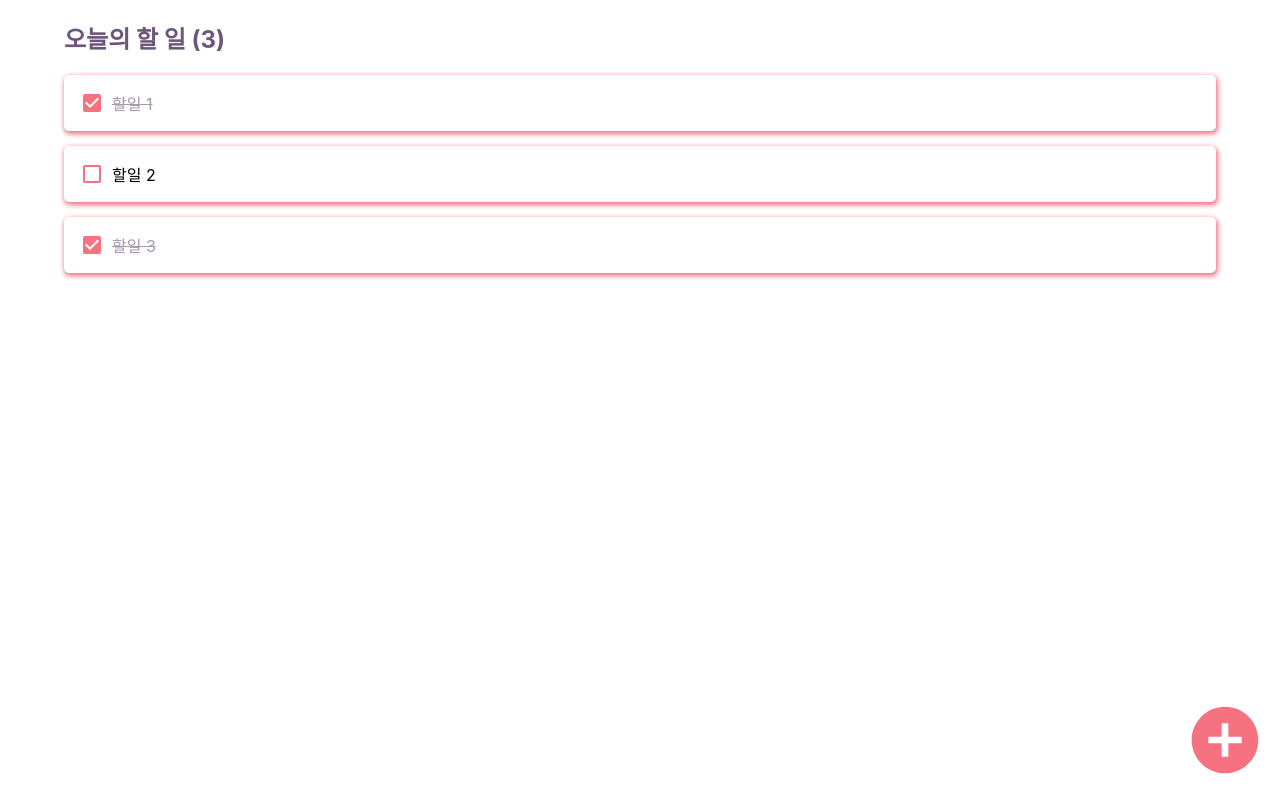
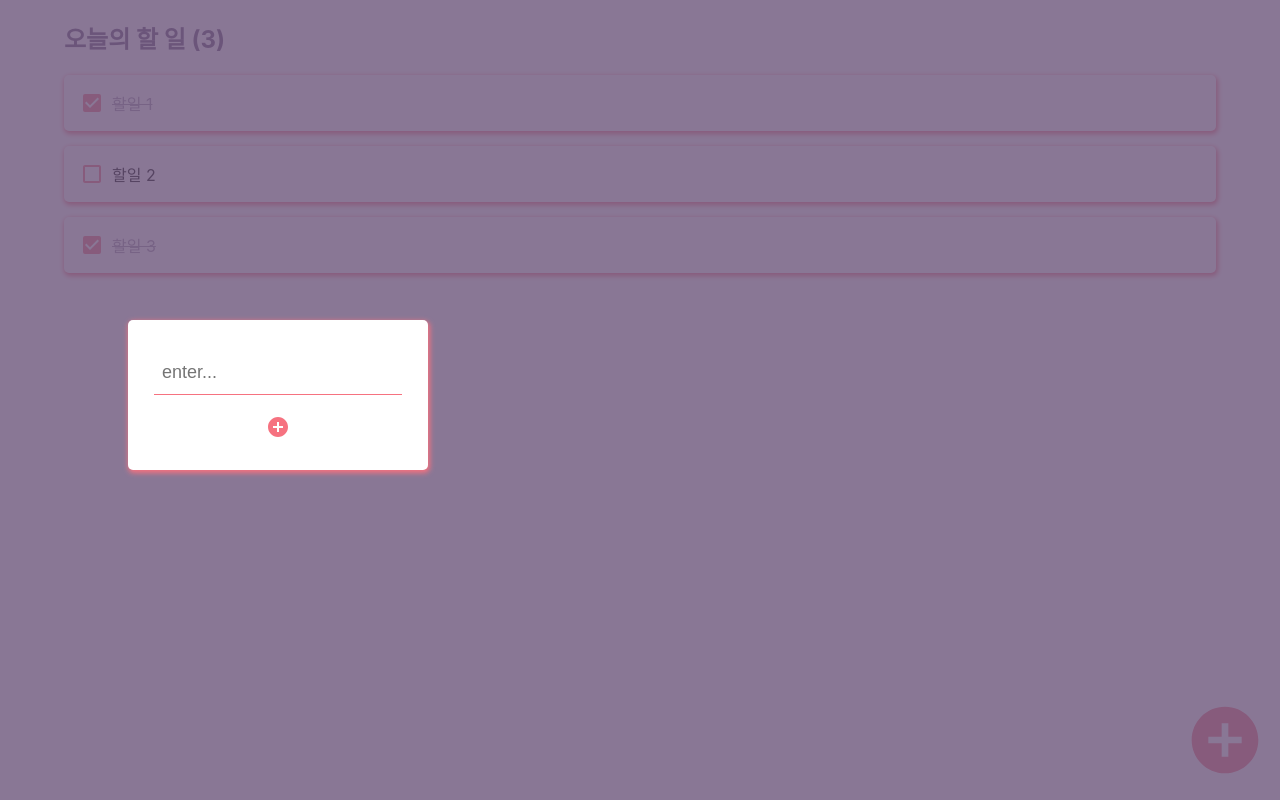
Before and after one commit to insikPark/React, a React (Create React App) app in the folder todolist/: page / in a window 1280 px wide. Both pictures are taken after a click on the element 1235 px from the left and 750 px from the top of the page. Built offline with nearby package versions, Linux system fonts and the light colour scheme.

Commit message:
간단한 todolist 앱

```diff
--- a/todolist/src/App.js
+++ b/todolist/src/App.js
@@ -3,9 +3,14 @@
 import TodoList from './component/TodoList';
 import {useState} from 'react';
 import {MdAddCircle} from 'react-icons/md';
+import TodoInsert from './component/TodoInsert';
+import './component/TodoInsert.css';
+
+let nextId = 4; // 함수 안에 있으면 함수가 새로 리랜더링 될 때 마다 처음 값으로 돌아가기 때문
 
 function App() {
 
+  const [insetToggle, setInsertToggle] = useState(false);
   const [todos, setTodos] = useState([
    {
     id : 1,
@@ -24,13 +29,38 @@
    }
   ]);
 
+  const onInsertToggle = () => {
+    setInsertToggle(prev => !prev);
+  };
+
+  const onInsertTodo = (text) => {
+    if(text === ''){
+      return alert('할 일을 입력하세요.')
+    } else {
+      const todo = {
+        id: nextId,
+        text,
+        checked : false
+      }
+      setTodos(todos => todos.concat(todo)); /* push 함수가 아닌 concat 함수를 사용한 이유는
+                            push는 해당 배열 자체가 변경이 되는 반면,
+                            concat은 새 배열이 리턴되고 기존 배열은 변경이 되지 않기 때문 */
+      nextId++;
+                          }
+  }
+
+  const onCheckToggle = (id) => {
+    setTodos(todos => todos.map(todo => todo.id === id ? {...todo, checked: !todo.checked} : todo))
+  }
+
   return (
      <Template todoLength={todos.length}>
-       <TodoList todos = {todos}/>   {/*Template 컴포넌트 사이에 있는 TodoList 컴포넌트를
+       <TodoList todos = {todos} onCheckToggle={onCheckToggle}/>   {/*Template 컴포넌트 사이에 있는 TodoList 컴포넌트를
         나타내기 위해 Template 컴포넌트에서 children이라는 인자로 받아 사용*/}
-        <div className='add-todo-button'>
-          <MdAddCircle/>
+        <div className='add-todo-button' onClick={onInsertToggle}>
+         <MdAddCircle/>
         </div>
+        {insetToggle && <TodoInsert onInsertToggle={onInsertToggle} onInsertTodo={onInsertTodo}/>}   {/*+버튼 클릭 시에만 나타나게 하기 위함*/}
      </Template>
   );
 }
--- /dev/null
+++ b/todolist/src/component/TodoInsert.css
@@ -0,0 +1,57 @@
+.background {
+    position: fixed;
+    z-index: 980;
+    top: 0;
+    overflow: hidden;
+    width: 100vw;
+    height: 100vh;
+    display: flex;
+    justify-content: center;
+    align-items: center;
+    background: #6c567b;
+    opacity: 0.8;
+}
+
+form {
+    margin-left: 10%;
+    position: fixed;
+    top: 40%;
+    display: flex;
+    flex-direction: column;
+    justify-content: center;
+    align-items: center;
+    z-index: 990;
+    width: 300px;
+    height: 150px;
+    border-radius: 5px;
+    box-shadow: 1px 2px 5px 1px #f67280;
+
+    background: white;
+}
+
+form > input {
+    background: none;
+    outline: none;
+    border: none;
+    border-bottom: 1px solid #f67280;
+
+    padding: 0.5rem;
+    font-size: 1.125rem;
+    line-height: 1.5;
+}
+
+form > button {
+    padding-top: 20px;
+    background: none;
+    outline: none;
+    border: none;
+    color: #f67280;
+    padding-left: 1rem;
+    padding-right: 1rem;
+    font-size: 1.5rem;
+    display: flex;
+    align-items: center;
+    cursor: pointer;
+    transition: 0.1s background ease-in;
+
+}
--- a/todolist/src/component/TodoInsert.js
+++ b/todolist/src/component/TodoInsert.js
@@ -0,0 +1,29 @@
+import { useState } from 'react';
+import {MdAddCircle} from 'react-icons/md';
+import './TodoInsert.css';
+
+export default function TodoInsert({onInsertToggle, onInsertTodo}){
+
+    const [value, setvalue] = useState('');
+
+    const onChange = (e) => {
+        setvalue(e.target.value);
+    }
+
+    const onSubmit = (e) => {
+        e.preventDefault();
+        onInsertTodo(value);
+        setvalue('');
+        onInsertToggle();
+    }
+
+    return(
+        <div>
+            <div className="background" onClick={onInsertToggle}></div>
+            <form onSubmit={onSubmit}>
+                <input placeholder='enter...' value={value} onChange={onChange}></input>
+                <button type="submit"><MdAddCircle/></button>
+            </form>
+        </div>
+    )
+}
--- a/todolist/src/component/TodoItem.js
+++ b/todolist/src/component/TodoItem.js
@@ -1,14 +1,26 @@
 import {MdCheckBox, MdCheckBoxOutlineBlank} from "react-icons/md";
 import './TodoItem.css';
 
-export default function TodoItem({todo}){
+export default function TodoItem({todo, onCheckToggle}){
 
     const {id, text, checked} = todo;
 
     return (
         <div className="TodoItem">
             <div className={`content ${checked ? 'checked' : ''}`}>
-                {checked ?  <MdCheckBox /> : <MdCheckBoxOutlineBlank />}
+                {checked ? (
+                    <MdCheckBox
+                        onClick={() => {
+                            onCheckToggle(id);
+                }}
+                />
+                ) : (
+                    <MdCheckBoxOutlineBlank
+                    onClick={() => {
+                        onCheckToggle(id);
+                    }}
+                />
+                )}
                 <div className="text">{text}</div>
             </div>
         </div>
--- a/todolist/src/component/TodoList.js
+++ b/todolist/src/component/TodoList.js
@@ -1,14 +1,14 @@
 import TodoItem from "./TodoItem";
 import './TodoList.css';
 
-export default function TodoList({todos}){
+export default function TodoList({todos, onCheckToggle}){
 
     //console.log({todos});
 
     return (
         <div className="TodoList">
             {todos.map(todo => (
-            <TodoItem todo={todo} key={todo.id}/>   //  list를 렌더링 할 때는 key값 필요
+            <TodoItem todo={todo} key={todo.id} onCheckToggle={onCheckToggle}/>   //  list를 렌더링 할 때는 key값 필요
         ))}
         </div>
     );
```
